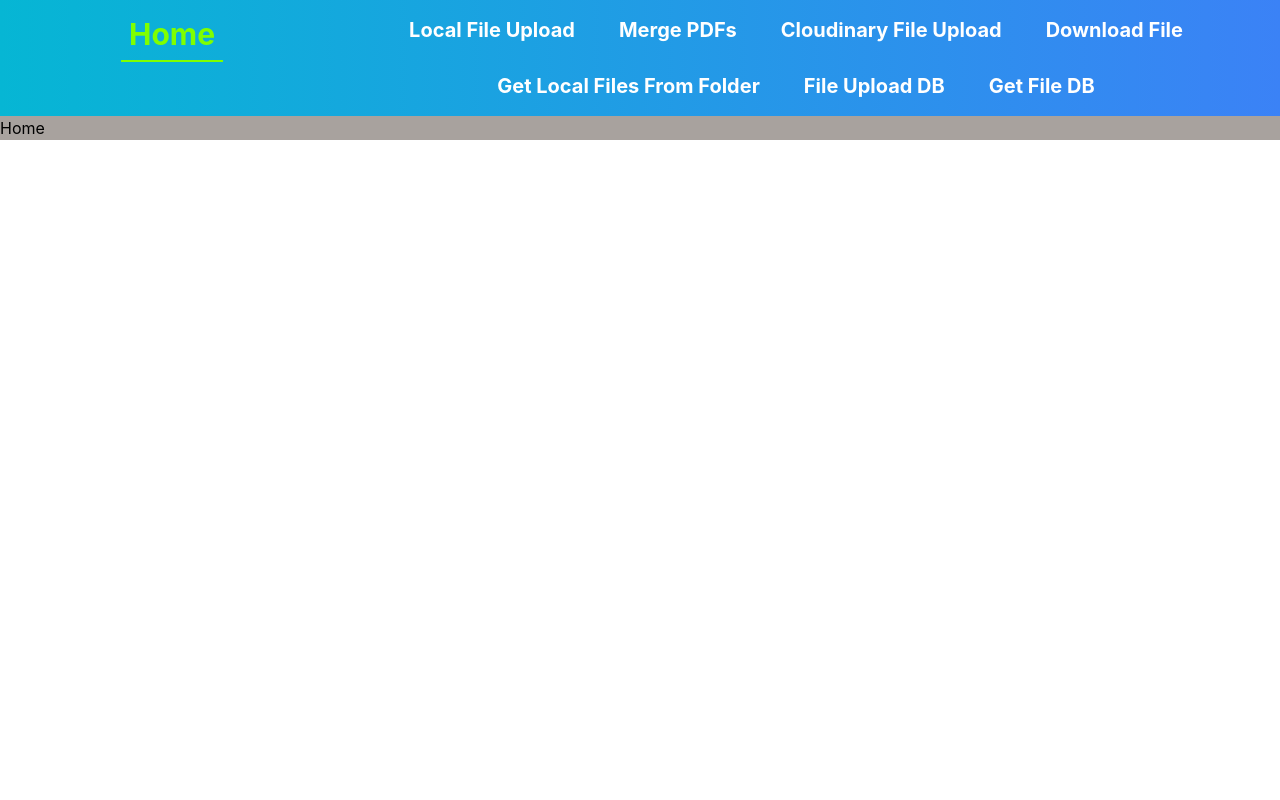
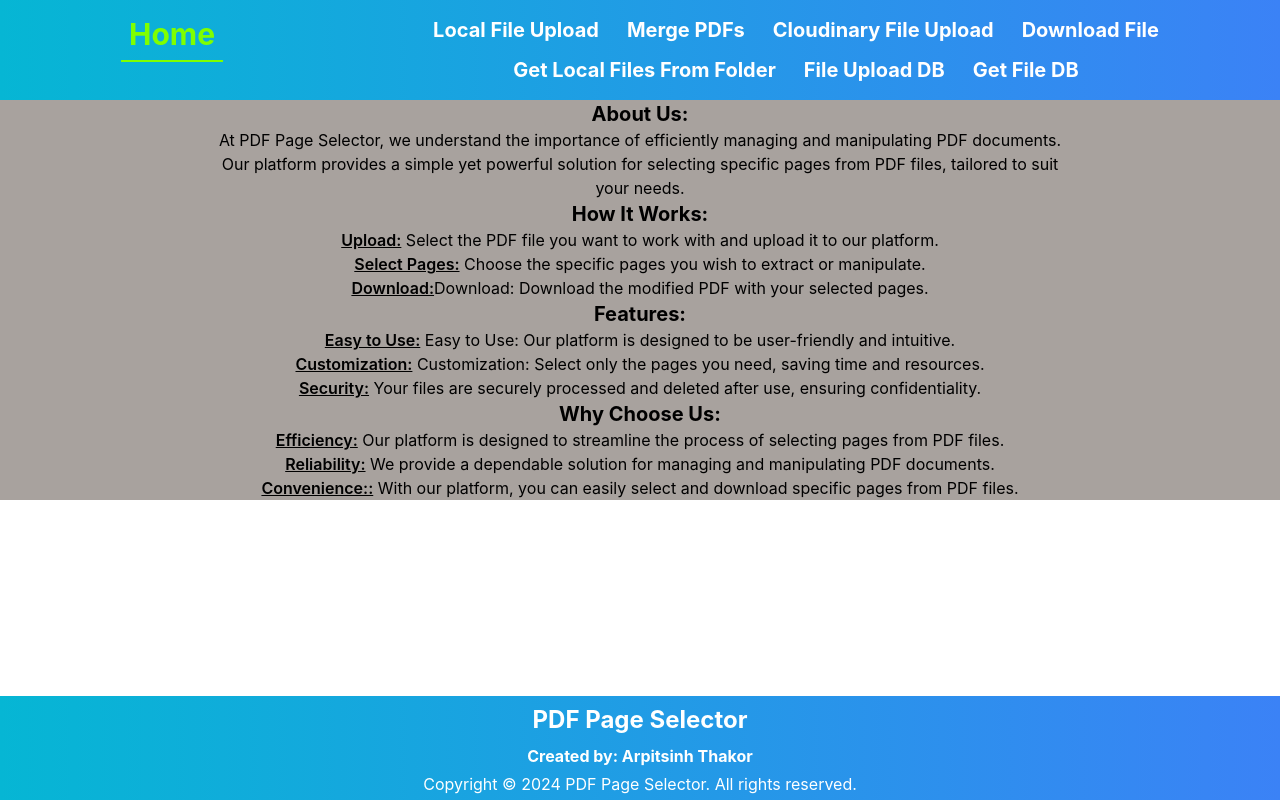
Before and after one commit to arpitsinh-thakor/PDFPageSelector, a React (Create React App) app in the folder client/: page / in a window 1280 px wide. Built offline with nearby package versions, Linux system fonts and the light colour scheme.

Commit message:
Styling components

```diff
--- a/client/src/App.js
+++ b/client/src/App.js
@@ -10,6 +10,7 @@
 import FileUploadDB from './components/FileUploadDB';
 import GetFileDB from './components/GetFileDB';
 import { Toaster } from 'react-hot-toast';
+import Footer from './components/Footer';
 
 
 function App() {
@@ -58,7 +59,7 @@
   )
 
   return (
-    <div className=''>
+    <div >
         <RouterProvider router={router}/>
         <Toaster/>
     </div>
--- /dev/null
+++ b/client/src/components/Footer.js
@@ -0,0 +1,17 @@
+import React from 'react'
+
+const Footer = () => {
+  return (
+    <div>
+        <footer className='absolute flex flex-col bottom-0 w-full bg-gradient-to-r from-cyan-500 to-blue-500  text-center text-white items-center p-1'>
+            <div className='  text-2xl font-bold text-white hover:text-cyan-500 cursor-pointer hover:bg-white transition-all p-1 rounded-md'
+                >PDF Page Selector</div>
+            <div className=' text-white hover:text-cyan-500 cursor-pointer hover:bg-white transition-all p-1 rounded-md font-bold'
+                >Created by: <a href='https://www.linkedin.com/in/arpitsinh-thakor-305848203/' target='_blank' rel='noreferrer'>Arpitsinh Thakor</a></div>
+            <div>Copyright © 2024 PDF Page Selector. All rights reserved.</div>
+        </footer>
+    </div>
+  )
+}
+
+export default Footer
--- a/client/src/components/Home.js
+++ b/client/src/components/Home.js
@@ -1,8 +1,14 @@
 import React from 'react'
+import Footer from './Footer'
+import HomeContent from './HomeContent'
 
 const Home = () => {
   return (
-    <div className='bg-stone-400'>Home</div>
+    <div className='bg-stone-400'>
+      {/* //content goes here */}
+      <HomeContent/>
+      <Footer/>
+    </div>
   )
 }
 
--- /dev/null
+++ b/client/src/components/HomeContent.js
@@ -0,0 +1,54 @@
+import React from 'react'
+
+const HomeContent = () => {
+  return (
+    <div className='flex flex-col items-center text-center'>
+        <div className='flex flex-col items-center'>
+            <h2 className='text-xl font-bold'>
+                About Us:
+            </h2>
+            <div className='w-8/12'>
+                At PDF Page Selector, we understand the importance of efficiently managing and manipulating PDF documents. Our platform provides a simple yet powerful solution for selecting specific pages from PDF files, tailored to suit your needs.
+            </div>
+        </div>
+        <div className='flex flex-col items-center'>
+            <h2 className='text-xl font-bold'>
+            How It Works:
+            </h2>
+            <div>
+                <ul >
+                    <li><span className='underline font-semibold'>Upload:</span> Select the PDF file you want to work with and upload it to our platform.</li>
+                    <li><span className='underline font-semibold'>Select Pages:</span> Choose the specific pages you wish to extract or manipulate.</li>
+                    <li><span className='underline font-semibold'>Download:</span>Download: Download the modified PDF with your selected pages.</li>
+                </ul>
+            </div>
+        </div>
+        <div className='flex flex-col items-center'>
+            <h2 className='text-xl font-bold'>
+            Features:
+            </h2>
+            <div>
+                <ul>
+                    <li><span className='underline font-semibold'>Easy to Use:</span> Easy to Use: Our platform is designed to be user-friendly and intuitive.</li>
+                    <li><span className='underline font-semibold'>Customization:</span> Customization: Select only the pages you need, saving time and resources.</li>
+                    <li><span className='underline font-semibold'>Security:</span> Your files are securely processed and deleted after use, ensuring confidentiality.</li>
+                </ul>
+            </div>
+        </div>
+        <div className='flex flex-col items-center'>
+            <h2 className='text-xl font-bold'>
+            Why Choose Us:
+            </h2>
+            <div>
+                <ul>
+                    <li><span className='underline font-semibold'>Efficiency:</span> Our platform is designed to streamline the process of selecting pages from PDF files.</li>
+                    <li><span className='underline font-semibold'>Reliability:</span> We provide a dependable solution for managing and manipulating PDF documents.</li>
+                    <li><span className='underline font-semibold'>Convenience::</span> With our platform, you can easily select and download specific pages from PDF files.</li>
+                </ul>
+            </div>
+        </div>
+    </div>
+  )
+}
+
+export default HomeContent
--- a/client/src/components/Navbar.js
+++ b/client/src/components/Navbar.js
@@ -1,5 +1,6 @@
 import {NavLink, Outlet } from 'react-router-dom'
 import '../App.css'
+import Footer from './Footer'
 
 const Navbar = () => {
   return (
@@ -13,7 +14,7 @@
                   to="/">Home</NavLink>
                 </li>
               </div>
-              <div className='w-9/12 flex flex-row flex-wrap gap-7 justify-center'>
+              <div className='w-9/12 flex flex-row flex-wrap gap-3 justify-center'>
                 <li>
                   <NavLink className={`text-white p-2 font-bold text-xl`}
                   to="/localfileupload">Local File Upload</NavLink>
@@ -46,6 +47,7 @@
           </nav>
         </div>
         <Outlet/>
+
     </div>
 
   )
```
Also changed, not shown: 1 other file (tests, documents, lock files or other folders).
